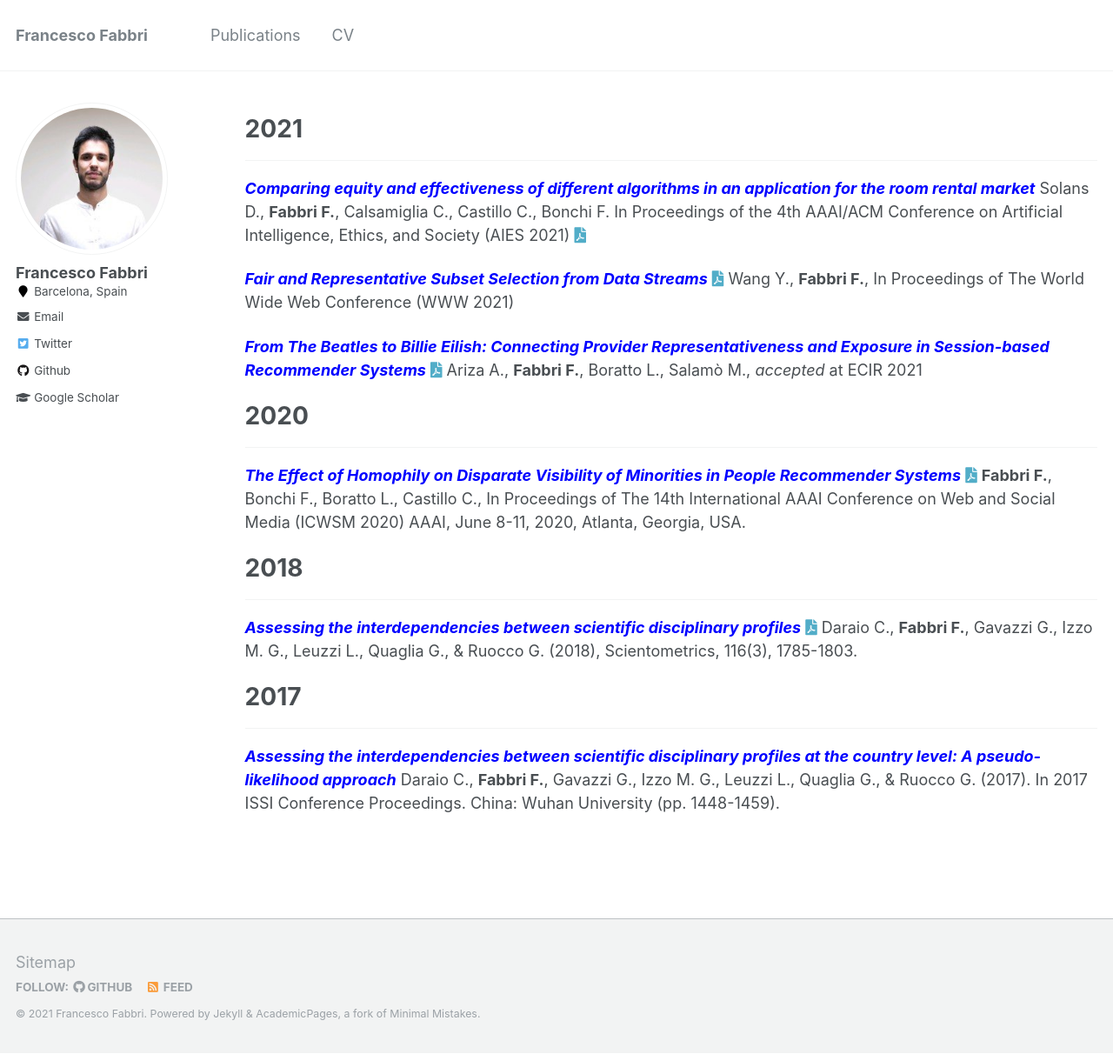
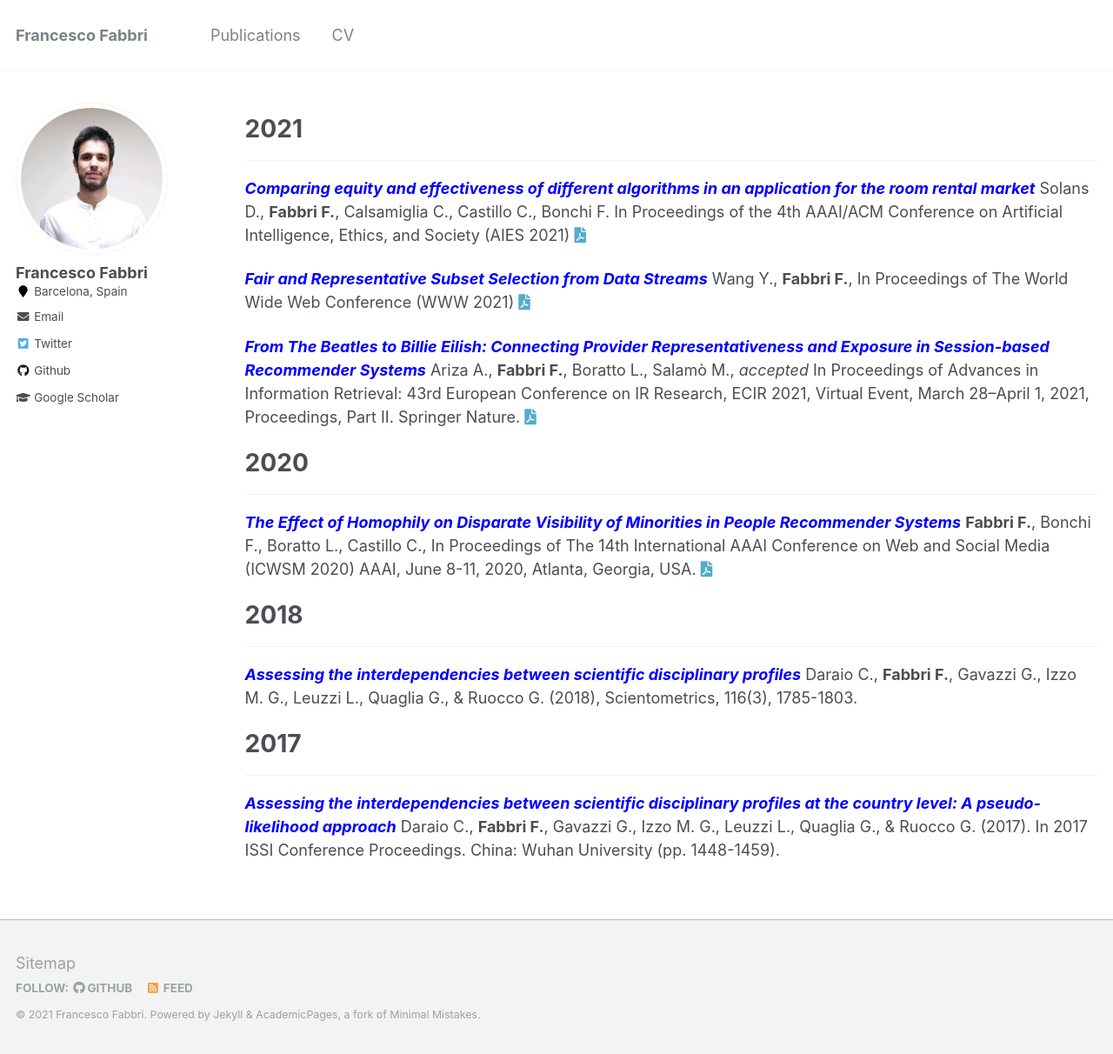
Before and after one commit to FraFabbri/frafabbri.github.io, a Jekyll site: the page built from _pages/publications.md, in a window 1280 px wide and 1212 px high. Shown: the whole window at 87% size. Built offline with Jekyll 4.4.1, drawn with Linux system fonts in a browser that asks for light colours.

Commit message:
aies2021-bis

```diff
--- a/_pages/publications.md
+++ b/_pages/publications.md
@@ -13,21 +13,21 @@ sitemap: false
 **<span style="color:blue">*Comparing equity and effectiveness of different algorithms in an application for the room rental market*</span>** Solans D., **Fabbri F.**, Calsamiglia C., Castillo C., Bonchi F. In Proceedings of the 4th AAAI/ACM Conference on Artificial Intelligence, Ethics, and Society (AIES 2021) <a href="https://frafabbri.github.io/files/AIES2021.pdf"><i class="fas fa-file-pdf"></i></a>
 
 
-**<span style="color:blue">*Fair and Representative Subset Selection from Data Streams*</span>** <a href="https://arxiv.org/pdf/2010.04412.pdf"><i class="fas fa-file-pdf"></i></a> Wang Y., **Fabbri F.**, In Proceedings of The World Wide Web Conference (WWW 2021)
+**<span style="color:blue">*Fair and Representative Subset Selection from Data Streams*</span>** Wang Y., **Fabbri F.**, In Proceedings of The World Wide Web Conference (WWW 2021) <a href="https://arxiv.org/pdf/2010.04412.pdf"><i class="fas fa-file-pdf"></i></a>
 
-**<span style="color:blue">*From The Beatles to Billie Eilish: Connecting Provider Representativeness and Exposure in Session-based Recommender Systems*</span>** <a href="https://frafabbri.github.io/files/ecir2021.pdf"><i class="fas fa-file-pdf"></i></a> Ariza A., **Fabbri F.**, Boratto L., Salamò M., *accepted* at ECIR 2021
+**<span style="color:blue">*From The Beatles to Billie Eilish: Connecting Provider Representativeness and Exposure in Session-based Recommender Systems*</span>**  Ariza A., **Fabbri F.**, Boratto L., Salamò M., *accepted* In Proceedings of Advances in Information Retrieval: 43rd European Conference on IR Research, ECIR 2021, Virtual Event, March 28–April 1, 2021, Proceedings, Part II. Springer Nature. <a href="https://frafabbri.github.io/files/ecir2021.pdf"><i class="fas fa-file-pdf"></i></a>
 
 
 2020
 ===
 ***
 
-**<span style="color:blue">*The Effect of Homophily on Disparate Visibility of Minorities in People Recommender Systems*</span>** <a href="https://frafabbri.github.io/files/icwsm20FabbriF.pdf"><i class="fas fa-file-pdf"></i></a> **Fabbri F.**, Bonchi F., Boratto L., Castillo C., In Proceedings of The 14th International AAAI Conference on Web and Social Media (ICWSM 2020) AAAI, June 8-11, 2020, Atlanta, Georgia, USA.
+**<span style="color:blue">*The Effect of Homophily on Disparate Visibility of Minorities in People Recommender Systems*</span>** **Fabbri F.**, Bonchi F., Boratto L., Castillo C., In Proceedings of The 14th International AAAI Conference on Web and Social Media (ICWSM 2020) AAAI, June 8-11, 2020, Atlanta, Georgia, USA. <a href="https://frafabbri.github.io/files/icwsm20FabbriF.pdf"><i class="fas fa-file-pdf"></i></a>
 
 2018
 ===
 ***
-**<span style="color:blue">*Assessing the interdependencies between scientific disciplinary profiles*</span>** <a href="https://link.springer.com/content/pdf/10.1007%2Fs11192-018-2816-5.pdf"><i class="fas fa-file-pdf"></i></a> Daraio C., **Fabbri F.**, Gavazzi G., Izzo M. G., Leuzzi L., Quaglia G., & Ruocco G. (2018), Scientometrics, 116(3), 1785-1803.
+**<span style="color:blue">*Assessing the interdependencies between scientific disciplinary profiles*</span>**  Daraio C., **Fabbri F.**, Gavazzi G., Izzo M. G., Leuzzi L., Quaglia G., & Ruocco G. (2018), Scientometrics, 116(3), 1785-1803.
 
 2017
 ===
```
